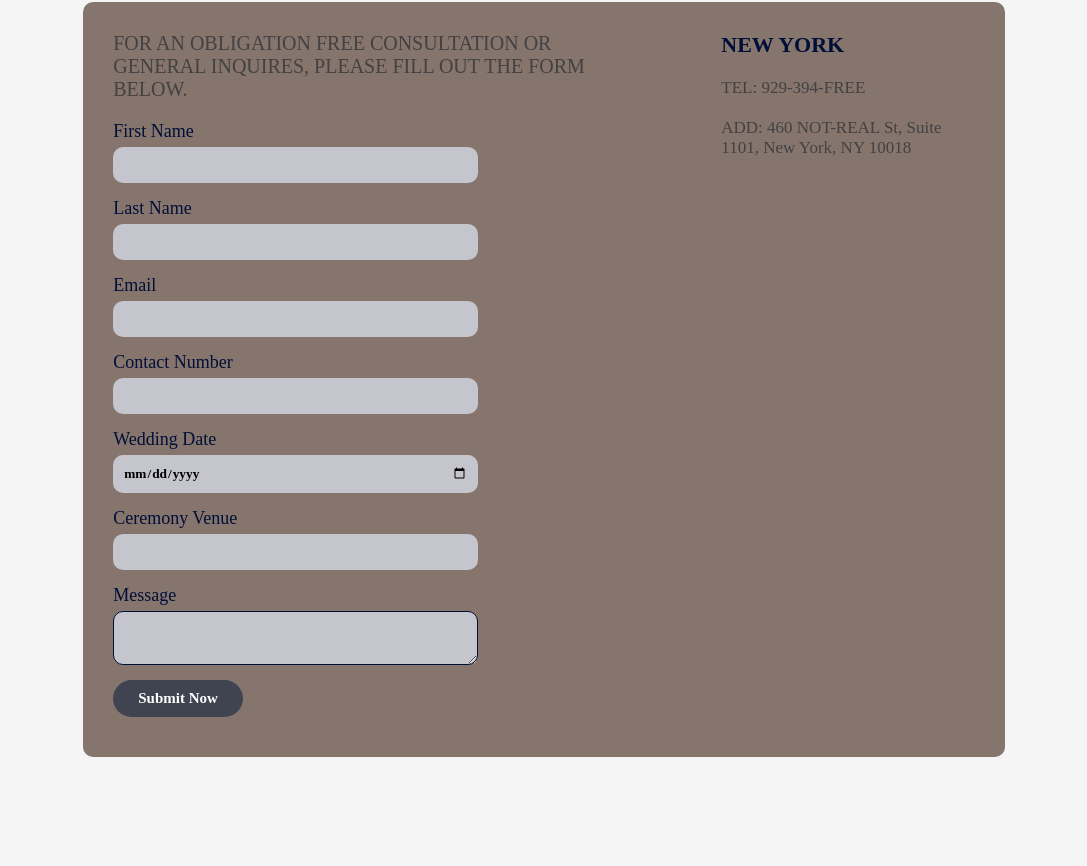
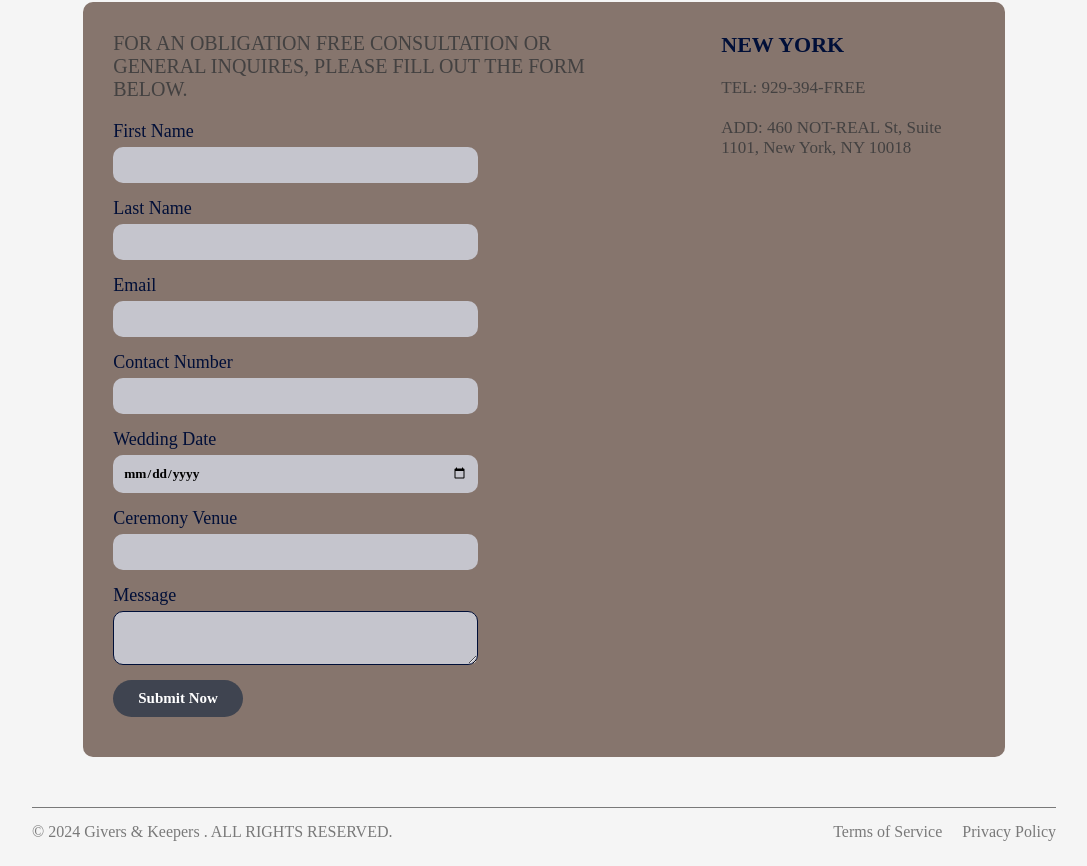
Before and after one commit to ReadyProgramReen/Givers-And-Keepers, a React (Vite) app: page / in a window 1280 px wide. Shown: the part 3609-4475 px from the top of the page, without its empty margins (96-1183 px from the left). Before the commit the page ends 4416 px from the top, so only its background shows below. Built offline with nearby package versions, Linux system fonts and the light colour scheme.

Commit message:
Added and styled Footer component

```diff
--- a/src/App.jsx
+++ b/src/App.jsx
@@ -7,6 +7,7 @@
 import Gallery from './Components/Gallery/Gallery'
 import Testimonials from './Components/Testimonials/Testimonials'
 import Contact from './Components/Contact/Contact'
+import Footer from './Components/Footer/Footer'
 
 
 const App = () => {
@@ -24,6 +25,7 @@
         <Price/>
         <Title title ='Contact Us'/>
         <Contact/>
+        <Footer/>
 
       </div>
 
--- /dev/null
+++ b/src/Components/Footer/Footer.css
@@ -0,0 +1,15 @@
+.footer{
+    margin: 10px auto;
+    display: flex;
+    align-items: center;
+    justify-content: space-between;
+    border-top: 1px solid #797979;
+    padding: 15px 0;
+    color:#797979
+}
+
+.footer ul li{
+    list-style: none;
+    display: inline-block ;
+    margin-left: 20px;
+}
--- /dev/null
+++ b/src/Components/Footer/Footer.jsx
@@ -0,0 +1,17 @@
+import React from 'react'
+import './Footer.css'
+
+const Footer = () => {
+  return (
+    <div className='footer'>
+        <p> © 2024 Givers & Keepers . ALL RIGHTS RESERVED. </p>
+        <ul>
+            <li>Terms of Service</li>
+            <li>Privacy Policy</li>
+
+        </ul>
+    </div>
+  )
+}
+
+export default Footer
```
